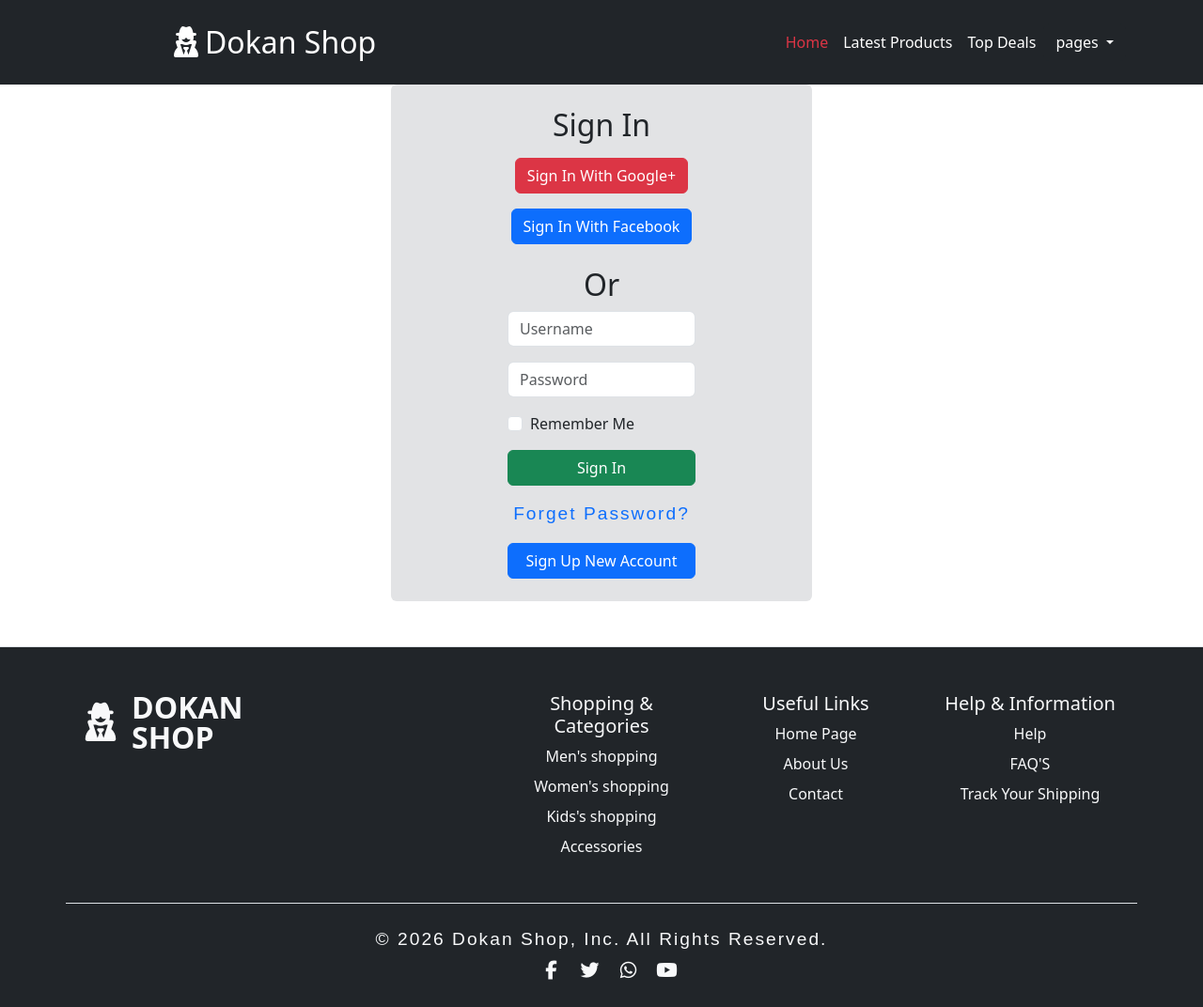
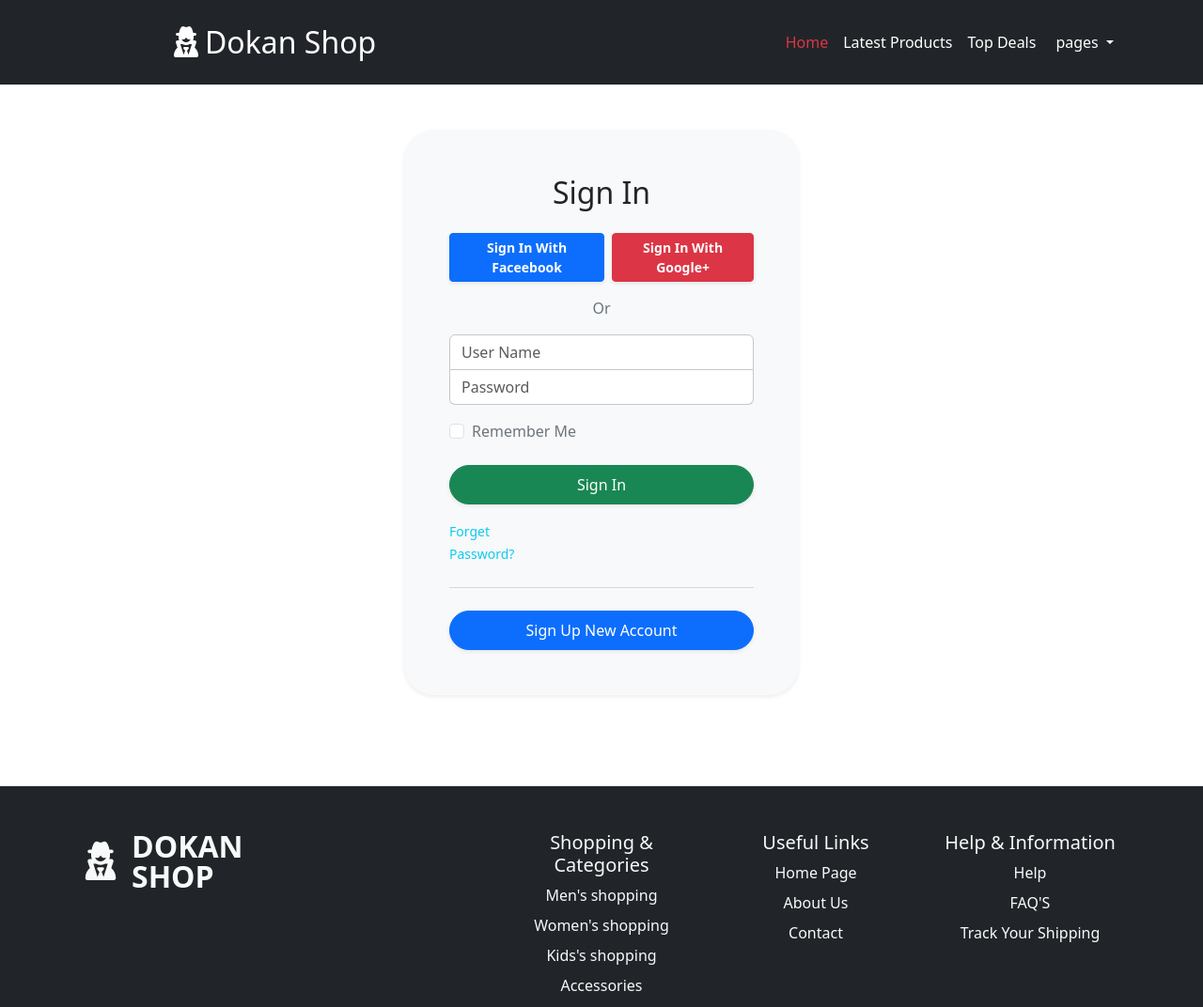
Before and after one commit to belalhossam1010/Dokan-Shop, a plain HTML site: page Signin.html in a window 1280 px wide. Shown: the top 1072 px of the page at 94% size. Drawn offline with Linux system fonts and the light colour scheme.

Commit message:
Add a photo to the website and edits and the sign in page

```diff
--- a/CSS/Main.css
+++ b/CSS/Main.css
@@ -229,7 +229,7 @@ footer .nav-link:hover {
   border-left: 2px solid #aeadad;
 }
 /*Sign in page*/
-.sign-in p:hover {
+.sign-in a:hover {
   text-decoration: underline;
   text-decoration-color: blue;
   font-weight: bold;
--- a/Signin.html
+++ b/Signin.html
@@ -4,6 +4,7 @@
     <meta charset="UTF-8" />
     <meta name="viewport" content="width=device-width, initial-scale=1.0" />
     <title>Dokan Shop-Sign in</title>
+    <link rel="icon" type="image/x-icon" href="user-secret-solid-full.svg" />
     <link rel="StyleSheet" href="CSS/all.css" />
     <link rel="StyleSheet" href="CSS/bootstrap.css" />
     <link rel="StyleSheet" href="CSS/Main.css" />
@@ -98,65 +99,72 @@
         </div>
       </div>
     </nav>
-    <div
-      class="mt-auto mb-auto align-middle d-flex justify-content-center flex-column"
-    >
-      <section class="sign-in bg-secondary-subtle m-auto p-4 rounded">
-        <h2 class="text-center">Sign in</h2>
-        <div class="d-flex justify-content-center flex-wrap mb-3">
-          <a href="Signin.html" class="btn btn-danger m-2"
-            >Sign In with Google+</a
+    <div class="d-flex justify-content-center align-items-center py-5">
+      <div
+        class="bg-light p-4 p-md-5 rounded-5 shadow-sm"
+        style="max-width: 420px; width: 100%"
+      >
+        <h2 class="text-center fw-normal mb-4">Sign In</h2>
+
+        <div class="d-flex justify-content-center gap-2 mb-3">
+          <a
+            href="#"
+            class="btn btn-primary btn-sm rounded-1 shadow-sm px-3 fw-bold"
           >
-          <a href="Signin.html" class="btn btn-primary m-2"
-            >Sign in with Facebook</a
+            Sign In With Faceebook
+          </a>
+          <a
+            href="#"
+            class="btn btn-danger btn-sm rounded-1 shadow-sm px-3 fw-bold"
           >
+            Sign In With Google+
+          </a>
         </div>
-        <h2 class="text-center">Or</h2>
-        <div class="mb-3 w-50 mx-auto">
+
+        <div class="text-center my-3 text-secondary">Or</div>
+
+        <div class="mb-3">
           <input
             type="text"
-            class="form-control"
-            id="usernameInput"
-            placeholder="Username"
+            class="form-control rounded-0 rounded-top border-secondary-subtle"
+            placeholder="User Name"
           />
-        </div>
-        <div class="mb-3 w-50 mx-auto">
           <input
             type="password"
-            class="form-control"
-            id="passwordInput"
+            class="form-control rounded-0 rounded-bottom border-top-0 border-secondary-subtle"
             placeholder="Password"
           />
         </div>
-        <div class="w-50 mx-auto mb-3">
-          <div class="form-check d-flex align-items-center gap-2">
-            <input
-              type="checkbox"
-              class="form-check-input mt-0"
-              id="rememberMeCheck"
-            />
-            <label class="form-check-label" for="rememberMeCheck">
-              Remember Me
-            </label>
-          </div>
+
+        <div class="form-check mb-4">
+          <input class="form-check-input" type="checkbox" id="rememberMe" />
+          <label class="form-check-label text-secondary" for="rememberMe">
+            Remember Me
+          </label>
         </div>
-        <a
-          href="Signin.html"
-          class="btn btn-success mb-3 w-50 mx-auto d-block text-center"
+
+        <button
+          type="button"
+          class="btn btn-success rounded-pill w-100 py-2 shadow-sm mb-3"
         >
-          Sign in
-        </a>
-        <div class="text-center">
-          <p class="mb-3">
-            <a href="#" class="text-primary text-decoration-none"
-              >Forget Password?</a
-            >
-          </p>
-          <a href="SignUp.html" class="btn btn-primary w-50 mx-auto d-block">
-            Sign up new account
+          Sign In
+        </button>
+
+        <div class="mb-2 sign-in">
+          <a href="" class="text-info text-decoration-none small">
+            Forget Password?
           </a>
         </div>
-      </section>
+
+        <hr class="my-4 text-secondary opacity-25" />
+
+        <a
+          href="SignUp.html"
+          class="btn btn-primary rounded-pill w-100 py-2 shadow-sm"
+        >
+          Sign Up New Account
+        </a>
+      </div>
     </div>
 
     <!--footer-->
```
Also changed, not shown: About Us.html (+1 -0 lines), Accessories.html (+1 -0 lines), Contact Us.html (+1 -0 lines), Kid's Fashion.html (+1 -0 lines), Men's fashion.html (+1 -0 lines), SignUp.html (+1 -0 lines), Women's Page.html (+1 -0 lines), index.html (+1 -0 lines), user-secret-solid-full.svg (added).
